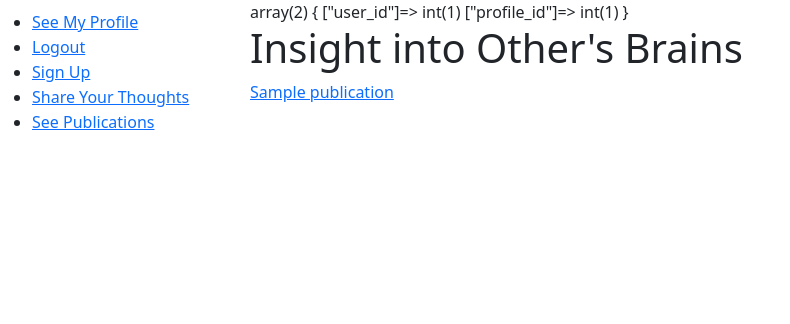
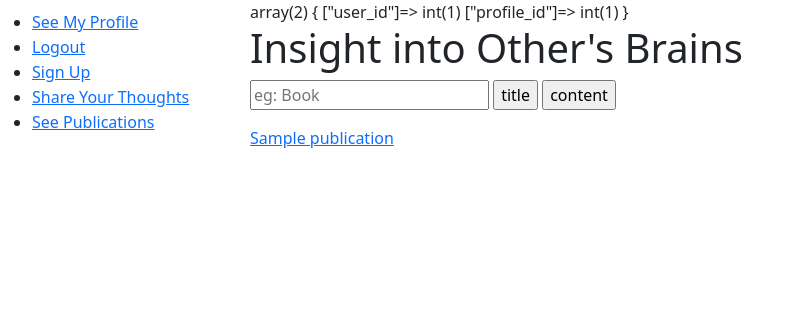
Before and after one commit to Petros-Chris/Ecommerce-Assignment-2, a PHP site: page /Person/Publication/index in a window 1280 px wide; the page is wider, and only the part inside the window is pictured. Shown: the top 324 px of that part, without its empty margins (0-790 px from the left). Run offline with PHP 8.4, Linux system fonts and the light colour scheme; the visitor is signed in with stand-in values (Sample User, id 1); tables that the repository leaves empty hold one stand-in row (values such as "Sample post").

Commit message:
Added search functionality

```diff
--- a/app/controllers/Publication.php
+++ b/app/controllers/Publication.php
@@ -79,4 +79,32 @@ public function createBothPublicationLinks(){
 		$Publication = $Publication->getByTitle($_GET['title']);
 		$this->view('Publication/asdteas', $Publication);
 	}
+
+	public function handleSearch() {
+        if ($_SERVER["REQUEST_METHOD"] == "POST") {
+            $searchTerm = $_POST['search_box']; // Grab the search term from the form
+			$publication = new \app\models\Publication();
+            // Assuming you have a model named PublicationModel with the necessary methods
+
+
+            if ($_POST['action'] == 'title') {
+               $result = $publication->getByTitle($searchTerm);
+			   $this->view('/Publication/index', $result);
+			   foreach ($result as $display) {
+				$pub_title = $display->publication_title;
+				echo "<a href='../Publication/asdteas?title=$pub_title'>$pub_title</a><br>";
+			}
+            } elseif ($_POST['action'] == 'content') {
+                $result = $publication->getByTitle($searchTerm);
+				$this->view('/Publication/index', $result);
+            } else {
+                // Handle unexpected action
+                $results = [];
+            }
+
+
+
+        }
+    }
+
 }
--- a/app/core/App.php
+++ b/app/core/App.php
@@ -68,6 +68,7 @@ class App{
         $this->addRoute('Publication/create' , 'Publication,create');
         $this->addRoute('Publication/asdteas' , 'Publication,viewPublicationLinks');
         $this->addRoute('Publication/index' , 'Publication,createPublicPublicationLinks');
+        $this->addRoute('Publication/Search', 'Publication,handleSearch');
 
         [$controllerMethod, $namedParams] = $this->resolve($url);
 
--- a/app/models/Publication.php
+++ b/app/models/Publication.php
@@ -61,12 +61,22 @@ class Publication extends \app\core\Model{
 	}
 
 	public function getByTitle($publication_title){
-		$SQL = 'SELECT * FROM publication WHERE publication_title = :publication_title';
+		$SQL = 'SELECT * FROM publication WHERE publication_title like :publication_title';
 		$STMT = self::$_conn->prepare($SQL);
 		$STMT->execute(
-			['publication_title'=>$publication_title]
+			['publication_title'=>"%" . $publication_title . "%"]
 		);
 		$STMT->setFetchMode(PDO::FETCH_CLASS,'app\models\Publication');
-		return $STMT->fetch();
+		return $STMT->fetchAll();
+	}
+
+	public function getByContent($publication_text){
+		$SQL = 'SELECT * FROM publication WHERE publication_text like :publication_text';
+		$STMT = self::$_conn->prepare($SQL);
+		$STMT->execute(
+			['publication_text'=>"%" . $publication_text . "%"]
+		);
+		$STMT->setFetchMode(PDO::FETCH_CLASS,'app\models\Publication');
+		return $STMT->fetchAll();
 	}
 }
--- a/app/views/Publication/index.php
+++ b/app/views/Publication/index.php
@@ -3,4 +3,18 @@
         <h1>Insight into Other's Brains</h1>
     </head>
 
+    <body>
+        <form method = "POST" action="/Publication/Search">
+            <input name="search_box" placeholder="eg: Book">
+            <input type="submit" name="action" value="title">
+            <input type="submit" name="action" value="content">
+        </form>
+    </body>
+
 </html>
+
+<?php
+
+
+
+?>
```
